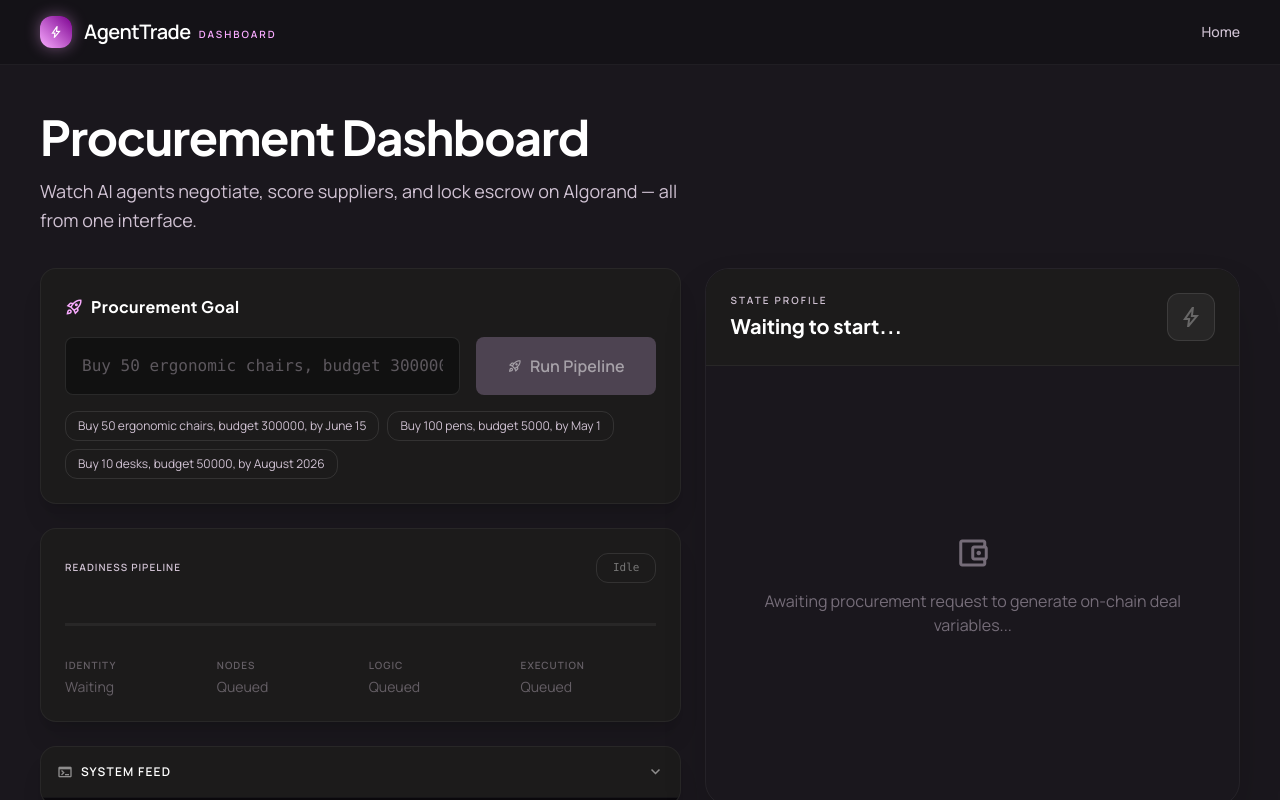
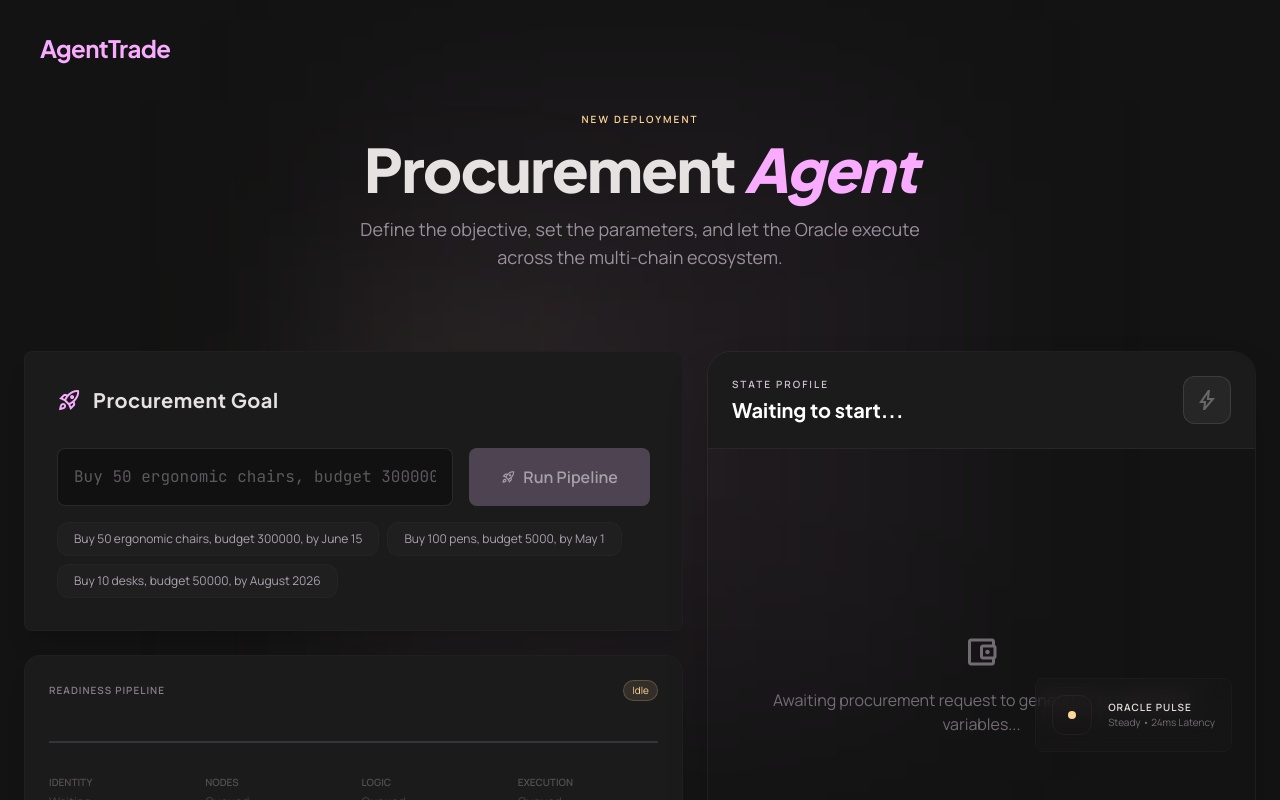
Before and after one commit to VedantBankewar/Agent-to-Agent-Commerce-Infrastructure, a React (Vite) app in the folder frontend/: page /deploy in a window 1280 px wide. Shown: the top 800 px of the page. Built offline with nearby package versions, Linux system fonts and the light colour scheme.

Commit message:
Dashboard Update III

```diff
--- a/frontend/index.html
+++ b/frontend/index.html
@@ -5,7 +5,7 @@
     <link rel="icon" type="image/svg+xml" href="/favicon.svg" />
     <meta name="viewport" content="width=device-width, initial-scale=1.0" />
     <title>AgentTrade | The Ethereal Oracle for Digital Assets</title>
-    <link href="https://fonts.googleapis.com/css2?family=Plus+Jakarta+Sans:wght@400;500;600;700;800&family=Manrope:wght@300;400;500;600&display=swap" rel="stylesheet"/>
+    <link href="https://fonts.googleapis.com/css2?family=Plus+Jakarta+Sans:wght@400;500;600;700;800&family=Manrope:wght@300;400;500;600&family=JetBrains+Mono&display=swap" rel="stylesheet"/>
     <link href="https://fonts.googleapis.com/css2?family=Material+Symbols+Outlined:wght,FILL@100..700,0..1&display=swap" rel="stylesheet"/>
   </head>
   <body class="selection:bg-primary-container selection:text-primary">
--- a/frontend/src/components/DeployAgent.tsx
+++ b/frontend/src/components/DeployAgent.tsx
@@ -15,6 +15,15 @@ export default function DeployAgent() {
     total?: string;
     delivery?: string;
   }>({});
+  const [quotes, setQuotes] = useState<{
+    id: string;
+    supplier: string;
+    score: number;
+    price: string;
+    delivery: string;
+    warranty: string;
+    isWinner: boolean;
+  }[]>([]);
 
   const presetGoals = [
     "Buy 50 ergonomic chairs, budget 300000, by June 15",
@@ -34,6 +43,7 @@ export default function DeployAgent() {
     if (!goal || isRunning) return;
     setIsRunning(true);
     setLogs([]);
+    setQuotes([]);
     setIsFinished(false);
     setDealDetails({});
 
@@ -89,6 +99,24 @@ export default function DeployAgent() {
                 const total = parts[0];
                 const delivery = parts.find(p => p.includes('delivery='))?.split('=')[1] || '';
                 setDealDetails(prev => ({ ...prev, total, delivery }));
+              }
+
+              // Quote Parsing: Pattern for "👑 ChairHub: score=94.5 | $92.00/unit | 5d | 2.0yr"
+              const quoteMatch = cleanData.match(/^\s*(👑)?\s*([^:]+):\s*score=([\d.]+)\s*\|\s*\$([\d.]+)\/unit\s*\|\s*(\d+)d\s*\|\s*([\d.]+)yr/);
+              if (quoteMatch) {
+                const [, isWinner, supplier, score, price, delivery, warranty] = quoteMatch;
+                setQuotes(prev => {
+                  if (prev.some(q => q.supplier === supplier.trim())) return prev;
+                  return [...prev, {
+                    id: Math.random().toString(36).substr(2, 9),
+                    supplier: supplier.trim(),
+                    score: parseFloat(score),
+                    price: `$${price}`,
+                    delivery: `${delivery}d`,
+                    warranty: `${warranty}yr`,
+                    isWinner: !!isWinner
+                  }];
+                });
               }
             }
           }
@@ -181,30 +209,31 @@ export default function DeployAgent() {
   };
 
   return (
-    <div className="bg-[#1a171d] min-h-screen text-on-surface font-body overflow-x-hidden selection:bg-primary-container selection:text-primary flex flex-col">
-      {/* Header */}
-      <header className="border-b border-white/5 py-4 px-10 flex justify-between items-center w-full z-50 bg-[#141217]">
-        <div className="flex items-center gap-3">
-          <div className="w-8 h-8 rounded-full bg-gradient-to-tr from-primary to-primary-container flex items-center justify-center shadow-[0_0_15px_rgba(249,171,255,0.4)]">
-            <span className="material-symbols-outlined text-white text-sm">bolt</span>
+    <div className="bg-background min-h-screen text-on-surface font-body overflow-x-hidden selection:bg-primary-container selection:text-primary flex flex-col relative">
+      {/* Floating Brand Logo */}
+      <Link className="absolute top-8 left-10 z-[100] text-2xl font-bold text-primary font-headline tracking-tight hover:opacity-80 transition-opacity" to="/">
+        AgentTrade
+      </Link>
+
+      {/* Main Content Canvas */}
+      <main className="w-full flex-1 flex flex-col px-6 relative py-20 items-center">
+
+        {/* Ambient Background Glow */}
+        <div className="fixed top-1/2 left-1/2 -translate-x-1/2 -translate-y-1/2 w-[600px] h-[600px] bg-primary/5 rounded-full blur-[120px] pointer-events-none z-0"></div>
+        <div className="fixed top-1/3 left-1/4 w-[300px] h-[300px] bg-secondary/5 rounded-full blur-[100px] pointer-events-none z-0"></div>
+
+        <section className="w-full max-w-screen-2xl z-10 flex flex-col gap-8">
+
+          {/* Header Group */}
+          <div className="mb-12 text-center mt-8">
+            <span className="text-[10px] font-bold tracking-[0.2em] text-secondary uppercase mb-3 block">New Deployment</span>
+            <h1 className="text-4xl md:text-6xl font-headline font-extrabold text-on-surface tracking-tight leading-none mb-4">
+              Procurement <span className="text-primary italic">Agent</span>
+            </h1>
+            <p className="text-on-surface-variant/70 text-lg max-w-xl mx-auto font-body">
+              Define the objective, set the parameters, and let the Oracle execute across the multi-chain ecosystem.
+            </p>
           </div>
-          <Link className="text-xl font-bold tracking-tight text-white flex items-center gap-2" to="/">
-            AgentTrade <span className="text-[10px] font-bold text-primary tracking-[0.2em] uppercase mt-1">DASHBOARD</span>
-          </Link>
-        </div>
-        <Link className="text-sm font-medium text-on-surface-variant hover:text-white transition-colors" to="/">Home</Link>
-      </header>
-
-      {/* Main Content */}
-      <main className="flex-1 w-full max-w-screen-2xl mx-auto px-10 py-12 flex flex-col gap-8">
-
-        {/* Title Section */}
-        <div className="space-y-4 max-w-2xl">
-          <h1 className="text-4xl md:text-5xl font-headline font-bold text-white tracking-tight">Procurement Dashboard</h1>
-          <p className="text-on-surface-variant text-lg leading-relaxed">
-            Watch AI agents negotiate, score suppliers, and lock escrow on Algorand — all from one interface.
-          </p>
-        </div>
 
         {/* Dashboard Grid */}
         <div className="grid grid-cols-1 xl:grid-cols-[1.2fr_1fr] gap-6">
@@ -213,10 +242,10 @@ export default function DeployAgent() {
           <div className="flex flex-col gap-6">
 
             {/* Goal Card */}
-            <div className="bg-surface-container-low border border-white/5 rounded-2xl p-6 shadow-xl">
-              <div className="flex items-center gap-2 mb-4">
-                <span className="material-symbols-outlined text-primary text-lg">rocket_launch</span>
-                <h2 className="font-headline font-bold text-white tracking-wide">Procurement Goal</h2>
+            <div className="bg-surface-container-low border border-outline-variant/10 rounded-xl p-8 transition-all duration-500 shadow-xl">
+              <div className="flex items-center gap-3 mb-8">
+                <span className="material-symbols-outlined text-primary text-2xl">rocket_launch</span>
+                <h2 className="text-xl font-bold text-on-surface font-headline tracking-wide">Procurement Goal</h2>
               </div>
 
               <div className="flex flex-col md:flex-row gap-4 mb-4">
@@ -249,7 +278,7 @@ export default function DeployAgent() {
                   <button
                     key={idx}
                     onClick={() => setGoal(preset)}
-                    className="text-[10px] md:text-xs border border-white/10 text-on-surface-variant px-3 py-1.5 rounded-full hover:bg-white/5 hover:text-white transition-colors text-left"
+                    className="bg-surface-container-highest/20 border border-outline-variant/10 px-4 py-2 rounded-full text-xs text-on-surface-variant/80 hover:bg-surface-container-highest/40 transition-colors text-left"
                     disabled={isRunning}
                   >
                     {preset}
@@ -259,45 +288,101 @@ export default function DeployAgent() {
             </div>
 
             {/* Readiness Pipeline Card */}
-            <div className="bg-surface-container-low border border-white/5 rounded-2xl p-6 shadow-xl flex flex-col items-center justify-center">
+            <div className="bg-surface-container-low border border-outline-variant/10 rounded-2xl p-6 shadow-xl flex flex-col items-center justify-center">
               <div className="w-full flex justify-between items-center mb-6">
-                <h2 className="text-on-surface-variant text-[10px] tracking-widest font-bold uppercase">Readiness Pipeline</h2>
-                <div className={`px-4 py-1.5 rounded-full border text-[11px] font-mono transition-colors ${
-                  isRunning ? 'border-secondary/30 text-secondary bg-secondary/10' :
-                  isFinished ? 'border-primary/30 text-primary bg-primary/10' :
-                  'border-white/10 text-white/40'
-                }`}>
+                <h3 className="text-[10px] font-bold uppercase tracking-widest text-on-surface-variant/60">Readiness Pipeline</h3>
+                <span className="text-[10px] font-label text-secondary px-2 py-0.5 rounded-full bg-secondary/10 border border-secondary/20">
                   {isRunning ? 'Optimizing...' : isFinished ? 'Completed' : 'Idle'}
-                </div>
+                </span>
               </div>
 
               {/* Graphical Bar */}
-              <div className="w-full h-[3px] bg-white/5 relative mt-4 mb-8">
+              <div className="w-full h-[2px] bg-surface-container-highest relative mt-4 mb-8 overflow-hidden">
                 <div
-                  className="absolute top-0 left-0 h-full bg-gradient-to-r from-primary to-secondary transition-all duration-1000 ease-out"
+                  className="absolute top-0 left-0 h-full bg-pipeline-gradient transition-all duration-1000 ease-out shadow-[0_0_10px_rgba(249,171,255,0.4)]"
                   style={{ width: `${pipelineStage === 0 ? 0 : (pipelineStage / 4) * 100}%` }}
                 >
-                  {/* Glowing tip */}
-                  {isRunning && (
-                    <div className="absolute right-0 top-1/2 -translate-y-1/2 w-4 h-4 bg-secondary rounded-full blur-[4px] opacity-70"></div>
-                  )}
                 </div>
               </div>
 
               {/* Labels */}
               <div className="w-full grid grid-cols-4 gap-4">
                 {pipelineSteps.map((step, idx) => (
-                  <div key={idx} className={`flex flex-col ${step.active ? 'opacity-100' : 'opacity-40'}`}>
-                    <span className={`text-[10px] font-bold tracking-widest ${
+                  <div key={idx} className={`flex flex-col gap-1 ${step.active ? 'opacity-100' : 'opacity-30'}`}>
+                    <span className={`text-[10px] font-bold uppercase ${
                       step.active && step.sub !== 'Queued' ? 'text-primary' : 'text-on-surface-variant'
                     }`}>
                       {step.label}
                     </span>
-                    <span className="text-xs md:text-sm text-on-surface-variant mt-1">{step.sub}</span>
+                    <span className="text-xs text-on-surface-variant/80">{step.sub}</span>
                   </div>
                 ))}
               </div>
             </div>
+
+            {/* Comparison Grid (Logic Phase) */}
+            {(quotes.length > 0) && (
+              <div className="bg-surface-container-low border border-outline-variant/10 rounded-2xl p-6 shadow-xl flex flex-col transition-all animate-in fade-in zoom-in duration-700">
+                <div className="flex items-center justify-between mb-6">
+                  <div className="flex flex-col">
+                    <span className="text-[10px] uppercase font-bold text-secondary tracking-widest mb-1">Comparative Analysis</span>
+                    <h2 className="font-headline font-bold text-white tracking-wide">Multi-Agent Bidding</h2>
+                  </div>
+                  <div className="flex items-center gap-1.5 px-3 py-1 bg-white/5 rounded-full border border-white/10">
+                    <span className="text-[10px] font-bold text-on-surface-variant uppercase">{quotes.length} {quotes.length === 1 ? 'Quote' : 'Quotes'} Received</span>
+                  </div>
+                </div>
+
+                <div className="grid grid-cols-1 md:grid-cols-3 gap-4">
+                  {quotes.sort((a,b) => b.score - a.score).map((quote) => (
+                    <div
+                      key={quote.id}
+                      className={`relative flex flex-col p-5 rounded-2xl border transition-all duration-500 ${
+                        quote.isWinner
+                        ? 'bg-gradient-to-br from-primary/10 to-transparent border-primary/40 shadow-[0_0_20px_rgba(249,171,255,0.1)] scale-105 z-10'
+                        : 'bg-[#111111] border-white/5 opacity-70 grayscale-[0.3]'
+                      }`}
+                    >
+                      {quote.isWinner && (
+                        <div className="absolute -top-3 left-1/2 -translate-x-1/2 bg-primary text-on-primary text-[10px] font-bold px-3 py-1 rounded-full shadow-lg flex items-center gap-1 uppercase tracking-tight">
+                          <span className="material-symbols-outlined text-[12px]">award</span>
+                          Winner Selected
+                        </div>
+                      )}
+
+                      <div className="flex flex-col mb-4">
+                        <span className={`text-xs font-bold uppercase tracking-widest mb-1 ${quote.isWinner ? 'text-primary' : 'text-on-surface-variant'}`}>{quote.supplier}</span>
+                        <div className="flex items-baseline gap-1">
+                          <span className="text-3xl font-bold font-headline text-white">{quote.score}</span>
+                          <span className="text-[10px] text-on-surface-variant uppercase font-bold tracking-tight">/100</span>
+                        </div>
+                      </div>
+
+                      <div className="space-y-3 pt-4 border-t border-white/5">
+                        <div className="flex justify-between items-center text-xs">
+                          <span className="text-on-surface-variant">Price</span>
+                          <span className="text-white font-mono font-bold">{quote.price}</span>
+                        </div>
+                        <div className="flex justify-between items-center text-xs">
+                          <span className="text-on-surface-variant">Speed</span>
+                          <span className="text-white font-bold">{quote.delivery}</span>
+                        </div>
+                        <div className="flex justify-between items-center text-xs">
+                          <span className="text-on-surface-variant">Warranty</span>
+                          <span className="text-white font-bold">{quote.warranty}</span>
+                        </div>
+                      </div>
+
+                      {quote.isWinner && (
+                        <div className="mt-4 pt-3 flex justify-center">
+                           <div className="w-1.5 h-1.5 rounded-full bg-primary animate-ping"></div>
+                        </div>
+                      )}
+                    </div>
+                  ))}
+                </div>
+              </div>
+            )}
 
             {/* System Feed (Collapsible) */}
             <div className={`bg-surface-container-low border border-white/5 rounded-2xl flex flex-col shadow-xl overflow-hidden transition-all duration-300 ${logsHeight === 'expanded' ? 'h-[300px]' : 'h-[60px]'}`}>
@@ -451,6 +536,20 @@ export default function DeployAgent() {
           </div>
 
         </div>
+        </section>
+
+        {/* Contextual "Agent Pulse" Decorative Element */}
+        <div className="fixed bottom-12 right-12 hidden lg:flex items-center justify-center bg-surface-container-low/40 backdrop-blur-md p-4 rounded-xl border border-outline-variant/10 z-50">
+          <div className="relative">
+            <div className="absolute inset-0 rounded-full bg-secondary w-2 h-2 m-auto"></div>
+            <div className="w-10 h-10 rounded-full border border-primary/20 animate-pulse opacity-30"></div>
+            <div className="absolute inset-[-8px] rounded-full border border-primary/10 animate-pulse opacity-10"></div>
+          </div>
+          <div className="ml-4">
+            <div className="text-[10px] font-bold text-on-surface tracking-widest uppercase">Oracle Pulse</div>
+            <div className="text-[10px] text-on-surface-variant/50">Steady • {isRunning ? '12ms' : '24ms'} Latency</div>
+          </div>
+        </div>
       </main>
     </div>
   );
--- a/frontend/tailwind.config.js
+++ b/frontend/tailwind.config.js
@@ -65,7 +65,11 @@ export default {
       fontFamily: {
         "headline": ["Plus Jakarta Sans", "sans-serif"],
         "body": ["Manrope", "sans-serif"],
-        "label": ["Manrope", "sans-serif"]
+        "label": ["Manrope", "sans-serif"],
+        "mono": ["JetBrains Mono", "monospace"]
+      },
+      backgroundImage: {
+        "pipeline-gradient": "linear-gradient(90deg, #7b008f 0%, #f9abff 50%, #ffd799 100%)",
       }
     }
   },
```
Also changed, not shown: 2 other files (tests, documents, lock files or other folders).
